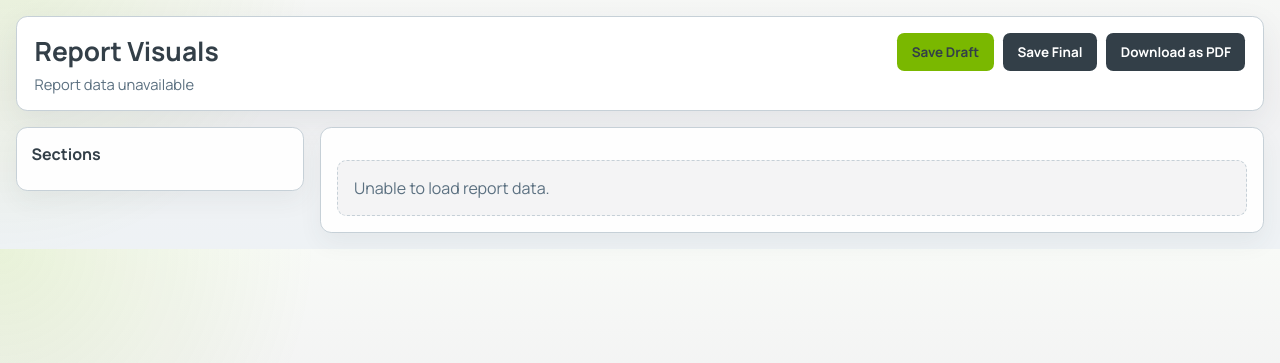
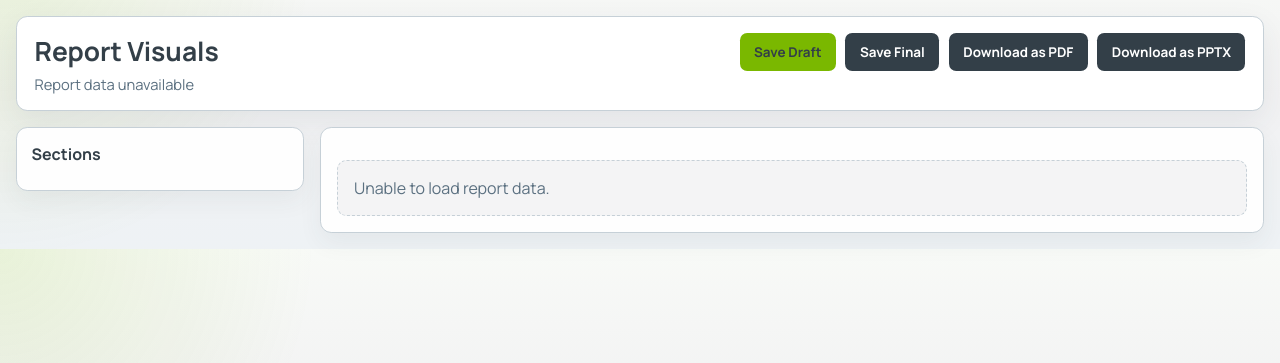
Before and after one commit to tuncnoyan/enerlytix, a Django app: page /report/ in a window 1280 px wide. Shown: the part 57-420 px from the top of the page. Run offline with Django 5.2, Linux system fonts and the light colour scheme; some libraries are stand-ins or nearby versions.

Commit message:
save as pptx added successfully

```diff
--- a/django_app/static/sitesync/js/report.js
+++ b/django_app/static/sitesync/js/report.js
@@ -967,6 +967,255 @@
         ta.style.display = '';
     }
 
+    function firstFontFamily(fontFamily) {
+        return String(fontFamily || 'Arial').split(',')[0].replace(/["']/g, '').trim() || 'Arial';
+    }
+
+    function cssColorToHex(color) {
+        const value = String(color || '').trim();
+        if (!value) { return '333333'; }
+        if (/^#[0-9a-fA-F]{6}$/.test(value)) {
+            return value.slice(1).toUpperCase();
+        }
+        if (/^#[0-9a-fA-F]{3}$/.test(value)) {
+            return value.slice(1).split('').map((ch) => `${ch}${ch}`).join('').toUpperCase();
+        }
+        const rgbaMatch = value.match(/rgba?\((\d+),\s*(\d+),\s*(\d+)(?:,\s*([\d.]+))?\)/i);
+        if (rgbaMatch) {
+            const alpha = rgbaMatch[4] === undefined ? 1 : Number.parseFloat(rgbaMatch[4]);
+            if (Number.isFinite(alpha) && alpha <= 0) { return 'FFFFFF'; }
+            return [rgbaMatch[1], rgbaMatch[2], rgbaMatch[3]].map((part) => Number(part).toString(16).padStart(2, '0')).join('').toUpperCase();
+        }
+        const rgbMatch = value.match(/rgb\((\d+),\s*(\d+),\s*(\d+)\)/i);
+        if (rgbMatch) {
+            return [rgbMatch[1], rgbMatch[2], rgbMatch[3]].map((part) => Number(part).toString(16).padStart(2, '0')).join('').toUpperCase();
+        }
+        return '333333';
+    }
+
+    function pxToPt(px) {
+        const value = Number.parseFloat(px);
+        return Number.isFinite(value) ? value * 0.75 : 11;
+    }
+
+    function getPptxConstructor() {
+        return window.PptxGenJS || window.pptxgen || window.pptxgenjs || null;
+    }
+
+    function collectPptxTextBlocks(section) {
+        const textSelectors = 'h2, h3, .card-subtitle-screen, .metric-label, .metric-value, .comment-reference-warning, .comment-box, th';
+        return Array.from(section.querySelectorAll(textSelectors)).map((el) => {
+            const isCommentBox = el.classList.contains('comment-box');
+            const isCommentNote = el.classList.contains('comment-reference-warning');
+            const commentValue = isCommentBox ? String(el.value || '').trim() : '';
+
+            if (isCommentBox && !commentValue) {
+                return null;
+            }
+            if (isCommentNote) {
+                const nextComment = el.nextElementSibling;
+                if (!nextComment || !nextComment.classList || !nextComment.classList.contains('comment-box') || !String(nextComment.value || '').trim()) {
+                    return null;
+                }
+            }
+
+            return {
+                el,
+                kind: isCommentBox ? 'comment'
+                    : isCommentNote ? 'comment-note'
+                        : el.classList.contains('metric-label') ? 'metric-label'
+                            : el.classList.contains('metric-value') ? 'metric-value'
+                                : el.classList.contains('card-subtitle-screen') ? 'subtitle'
+                                    : el.tagName === 'TH' ? 'table-header'
+                                        : 'heading',
+                text: isCommentBox
+                    ? commentValue
+                    : (el.textContent || '').trim(),
+                rect: el.getBoundingClientRect(),
+                style: window.getComputedStyle(el),
+            };
+        }).filter(Boolean).filter((item) => item.text || item.kind === 'comment');
+    }
+
+    function hidePptxTextBlocks(blocks) {
+        blocks.forEach(({ el }) => {
+            el.dataset.pptxPreviousVisibility = el.style.visibility;
+            el.style.visibility = 'hidden';
+        });
+    }
+
+    function restorePptxTextBlocks(blocks) {
+        blocks.forEach(({ el }) => {
+            el.style.visibility = el.dataset.pptxPreviousVisibility || '';
+            delete el.dataset.pptxPreviousVisibility;
+        });
+    }
+
+    function addPptxTextBlock(slide, block, sectionRect, imagePlacement, imageScale) {
+        const relativeLeft = block.rect.left - sectionRect.left;
+        const relativeTop = block.rect.top - sectionRect.top;
+        const x = imagePlacement.x + (relativeLeft * imageScale);
+        const y = imagePlacement.y + (relativeTop * imageScale);
+        const w = Math.max(0.18, block.rect.width * imageScale);
+        const h = Math.max(0.14, block.rect.height * imageScale);
+        const fontWeight = Number.parseInt(block.style.fontWeight, 10);
+        const baseOptions = {
+            x,
+            y,
+            w,
+            h,
+            fontFace: firstFontFamily(block.style.fontFamily),
+            fontSize: Math.max(8, pxToPt(block.style.fontSize)),
+            color: cssColorToHex(block.style.color),
+            bold: Number.isFinite(fontWeight) ? fontWeight >= 600 : block.style.fontWeight === 'bold',
+            italic: block.style.fontStyle === 'italic',
+            align: (block.style.textAlign || 'left').toLowerCase(),
+            fit: 'shrink',
+            margin: 0.02,
+            valign: 'mid',
+            breakLine: false,
+        };
+
+        if (block.kind === 'comment') {
+            slide.addText(block.text, {
+                ...baseOptions,
+                fill: { color: 'FFFFFF' },
+                line: { color: 'FFFFFF', transparency: 100, pt: 0 },
+                margin: 0.06,
+                valign: 'top',
+            });
+            return;
+        }
+
+        slide.addText(block.text || ' ', {
+            ...baseOptions,
+            fill: { color: 'FFFFFF', transparency: 100 },
+            line: { color: 'FFFFFF', transparency: 100 },
+        });
+    }
+
+    async function loadLogoDataUrl() {
+        try {
+            const response = await fetch('/static/sitesync/images/logo.png');
+            if (!response.ok) { return null; }
+            const blob = await response.blob();
+            return await new Promise((resolve) => {
+                const reader = new FileReader();
+                reader.onload = () => resolve(reader.result);
+                reader.onerror = () => resolve(null);
+                reader.readAsDataURL(blob);
+            });
+        } catch (_error) {
+            return null;
+        }
+    }
+
+    async function downloadPptx() {
+        const sections = Array.from(document.querySelectorAll('#report-sections .section-card'))
+            .filter((el) => !el.classList.contains('pdf-exclude'));
+
+        if (!sections.length) {
+            window.alert('No report sections are available to export as PPTX.');
+            return;
+        }
+
+        const PptxCtor = getPptxConstructor();
+        if (!PptxCtor || !window.html2canvas) {
+            window.alert('PPTX export is not available in this browser.');
+            return;
+        }
+
+        const pptx = new PptxCtor();
+        if (typeof pptx.defineLayout === 'function') {
+            pptx.defineLayout({ name: 'ENERLYTIX_WIDE', width: 13.333, height: 7.5 });
+            pptx.layout = 'ENERLYTIX_WIDE';
+        } else {
+            pptx.layout = 'LAYOUT_WIDE';
+        }
+        pptx.author = 'Enerlytix';
+        pptx.company = 'Enerlytix';
+        pptx.subject = 'Report export';
+        pptx.title = 'Enerlytix Report';
+        pptx.lang = 'en-GB';
+
+        const slideW = 13.333;
+        const slideH = 7.5;
+        const margin = 0.35;
+        const logoAreaH = 0.38;
+        const logoPad = 0.1;
+        const logoDataUrl = await loadLogoDataUrl();
+        const logoAspect = logoDataUrl
+            ? await new Promise((resolve) => {
+                const img = new Image();
+                img.onload = () => resolve(img.naturalWidth && img.naturalHeight ? img.naturalWidth / img.naturalHeight : 1);
+                img.onerror = () => resolve(1);
+                img.src = logoDataUrl;
+            })
+            : 1;
+
+        document.body.classList.add('is-exporting');
+
+        try {
+            for (let index = 0; index < sections.length; index += 1) {
+                const section = sections[index];
+                const sectionRect = section.getBoundingClientRect();
+                const textBlocks = collectPptxTextBlocks(section);
+                hidePptxTextBlocks(textBlocks);
+
+                let canvas;
+                try {
+                    canvas = await window.html2canvas(section, {
+                        scale: 1.5,
+                        backgroundColor: '#ffffff',
+                        useCORS: true,
+                        allowTaint: false,
+                        logging: false,
+                    });
+                } finally {
+                    restorePptxTextBlocks(textBlocks);
+                }
+
+                const slide = pptx.addSlide();
+                slide.background = { color: 'FFFFFF' };
+
+                let imageX = margin;
+                let imageY = margin + logoAreaH + logoPad;
+                const availableW = slideW - (margin * 2);
+                const availableH = slideH - imageY - margin;
+                const ratio = Math.min(availableW / canvas.width, availableH / canvas.height);
+                const imageW = canvas.width * ratio;
+                const imageH = canvas.height * ratio;
+                imageX += (availableW - imageW) / 2;
+
+                if (logoDataUrl) {
+                    const logoH = logoAreaH;
+                    const logoW = logoH * logoAspect;
+                    slide.addImage({ data: logoDataUrl, x: margin, y: margin, w: logoW, h: logoH });
+                }
+
+                slide.addImage({
+                    data: canvas.toDataURL('image/jpeg', 0.85),
+                    x: imageX,
+                    y: imageY,
+                    w: imageW,
+                    h: imageH,
+                });
+
+                const textScale = imageW / sectionRect.width;
+                textBlocks.forEach((block) => addPptxTextBlock(slide, block, sectionRect, { x: imageX, y: imageY }, textScale));
+            }
+
+            const ctx = getContext();
+            const fileName = `Enerlytix_Report_${ctx.siteName || 'Site'}_${ctx.endMonth || 'report'}.pptx`;
+            await pptx.writeFile({ fileName });
+        } catch (error) {
+            console.error('Unable to generate PPTX export.', error);
+            window.alert('Unable to generate PPTX export. Please try again.');
+        } finally {
+            document.body.classList.remove('is-exporting');
+        }
+    }
+
     async function downloadPdf() {
         const sections = Array.from(document.querySelectorAll('#report-sections .section-card'))
             .filter((el) => !el.classList.contains('pdf-exclude'));
@@ -1099,6 +1348,8 @@
     document.addEventListener('DOMContentLoaded', () => {
         const btn = document.getElementById('download-pdf-button');
         if (btn) { btn.addEventListener('click', downloadPdf); }
+        const pptxBtn = document.getElementById('download-pptx-button');
+        if (pptxBtn) { pptxBtn.addEventListener('click', downloadPptx); }
         syncAnchorScrolling();
         loadReport();
     });
--- a/django_app/templates/sitesync/report.html
+++ b/django_app/templates/sitesync/report.html
@@ -318,6 +318,7 @@
                 <button id="save-draft-button" class="button button-primary" type="button">Save Draft</button>
                 <button id="save-final-button" class="button button-secondary" type="button">Save Final</button>
                 <button id="download-pdf-button" class="button button-secondary" type="button">Download as PDF</button>
+                <button id="download-pptx-button" class="button button-secondary" type="button">Download as PPTX</button>
             </div>
         </div>
 
@@ -347,6 +348,7 @@
     <script src="https://cdn.jsdelivr.net/npm/chart.js@4.4.9/dist/chart.umd.min.js"></script>
     <script src="https://cdn.jsdelivr.net/npm/html2canvas@1.4.1/dist/html2canvas.min.js"></script>
     <script src="https://cdn.jsdelivr.net/npm/jspdf@2.5.2/dist/jspdf.umd.min.js"></script>
+    <script src="https://cdn.jsdelivr.net/npm/pptxgenjs@3.12.0/dist/pptxgen.bundle.js"></script>
     <script src="{% static 'sitesync/js/report.js' %}"></script>
 </body>
 </html>
```
Also changed, not shown: specs/006-download-pptx/quickstart.md (+6 -0 lines), specs/006-download-pptx/tasks.md (+21 -21 lines).
